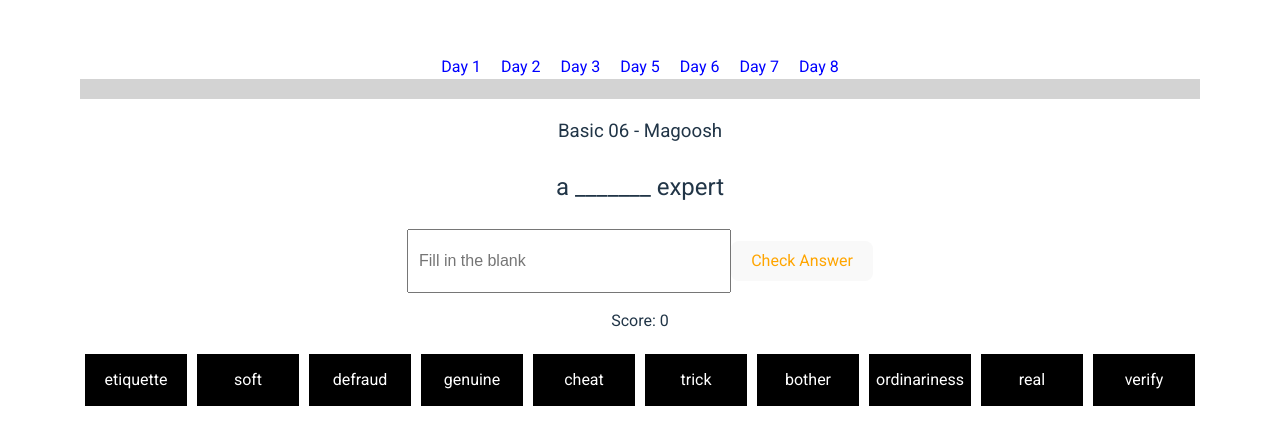
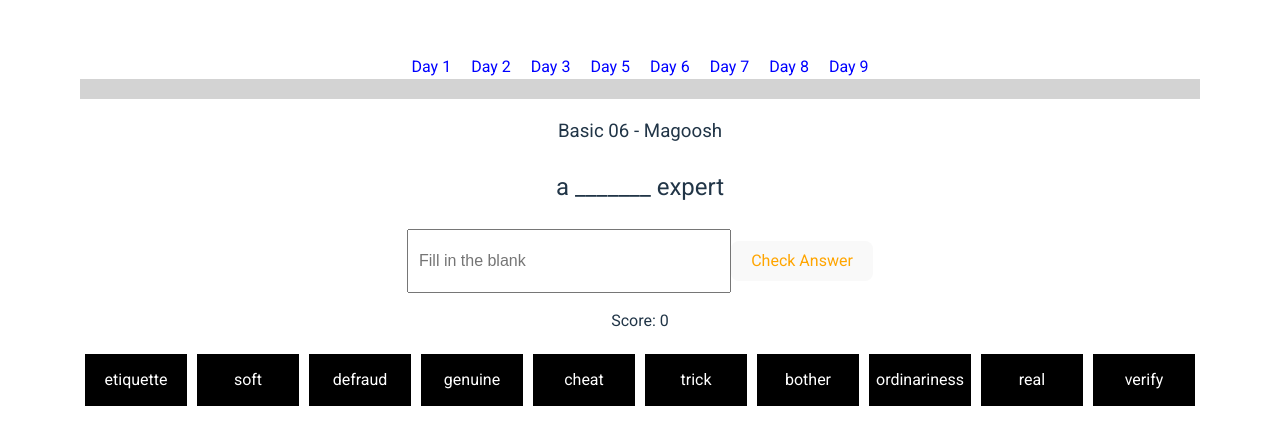
Before and after one commit to Junho-eum/vocab_builder_main, a React (Vite) app: page / in a window 1280 px wide. Shown: the part 167-612 px from the top of the page. Built offline with nearby package versions, Linux system fonts and the light colour scheme.

Commit message:
Update App.jsx

```diff
--- a/src/App.jsx
+++ b/src/App.jsx
@@ -11,6 +11,7 @@ import Day8vocab from "./page/Day8vocab";
 import Day9vocab from "./page/Day9vocab";
 import Day10vocab from "./page/Day10vocab";
 import Day11vocab from "./page/Day11vocab";
+import Day12vocab from "./page/Day12vocab";
 
 const BlankSentences = {
   aberrant: {
@@ -246,6 +247,7 @@ const getRandomSynonyms = (correctSynonyms) => {
           <Link to="/day9">Day 6</Link>
           <Link to="/day10">Day 7</Link>
           <Link to="/day11">Day 8</Link>
+          <Link to="/day12">Day 9</Link>
         </nav>
         <div style={{ display: "flex", alignItems: "center" }}>
           <div className="progress-container">
@@ -321,6 +323,7 @@ const getRandomSynonyms = (correctSynonyms) => {
         <Route path="/day9" element={<Day9vocab />} />
         <Route path="/day10" element={<Day10vocab />} />
         <Route path="/day11" element={<Day11vocab />} />
+        <Route path="/day12" element={<Day12vocab />} />
         {/* Add other routes for other vocab days here */}
       </Routes>
     </Router>
```
